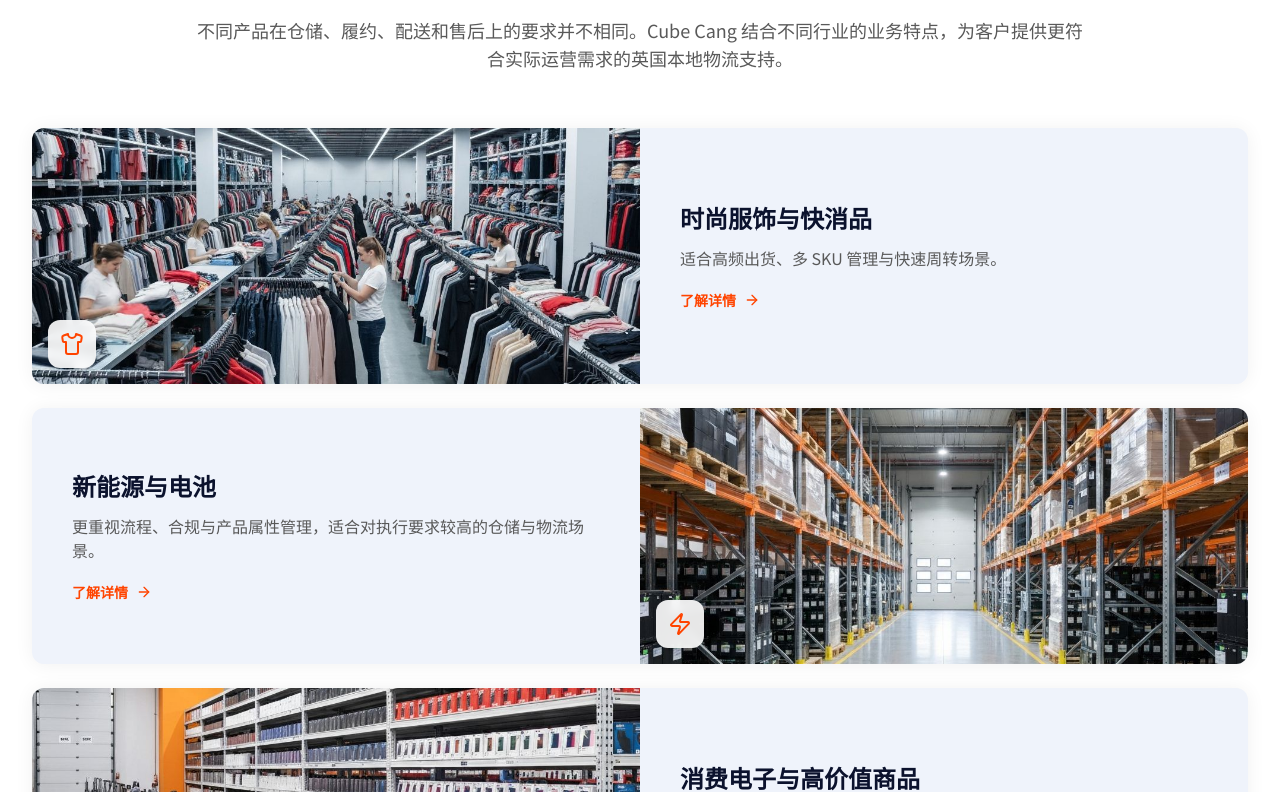
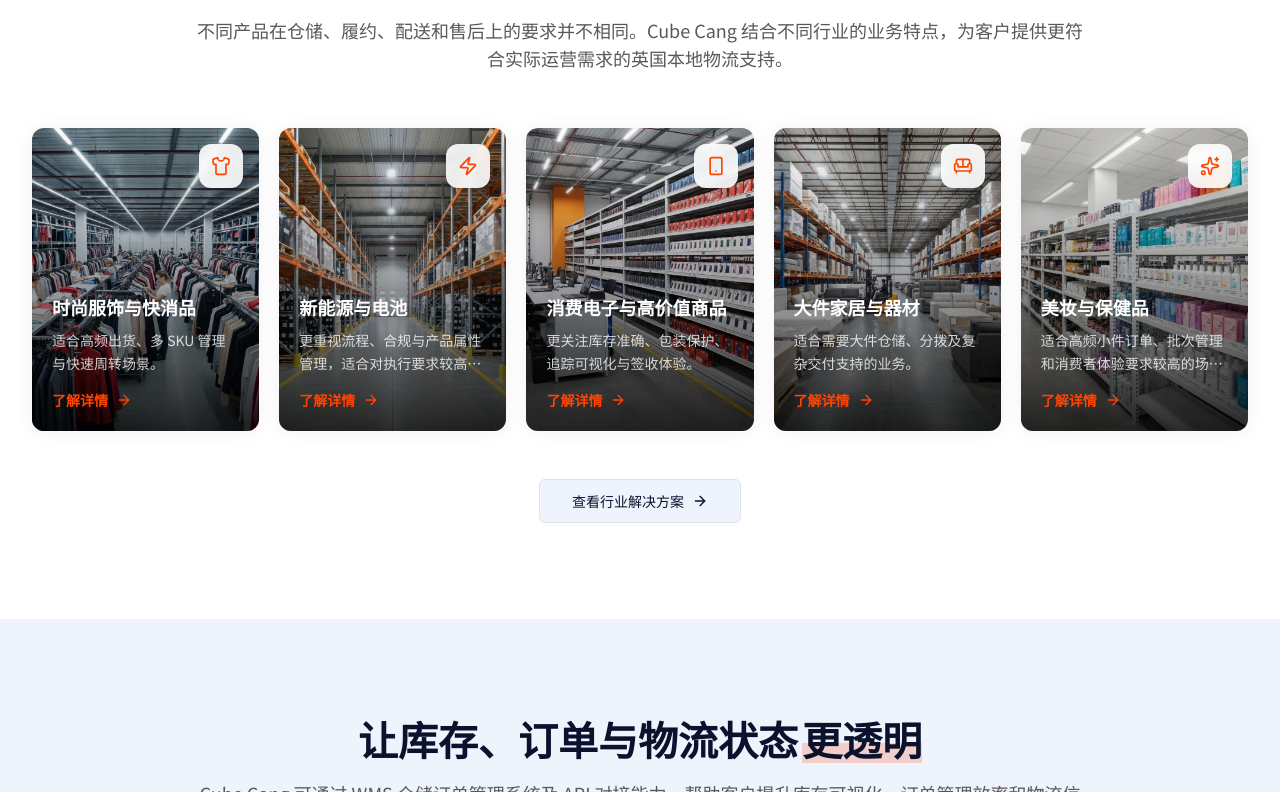
Before and after one commit to ZJVB/v0-chinese-website-clone, a Next.js app: page / in a window 1280 px wide. Shown: the part 4408-5200 px from the top of the page. Built offline with nearby package versions, Linux system fonts and the light colour scheme.

Commit message:
feat: redesign industry sector grid with interactive card enhancements
Update grid layout to horizontal with image-based cards, add
hover effects and click navigation for improved UX.

```diff
--- a/components/industries-section.tsx
+++ b/components/industries-section.tsx
@@ -30,14 +30,14 @@ const industries = [
     icon: Sofa,
     title: "大件家居与器材",
     description: "适合需要大件仓储、分拨及复杂交付支持的业务。",
-    href: "/industries/furniture",
+    href: "/industries/home-garden",
     image: "/images/industry-furniture.jpg",
   },
   {
     icon: Sparkles,
     title: "美妆与保健品",
     description: "适合高频小件订单、批次管理和消费者体验要求较高的场景。",
-    href: "/industries/beauty",
+    href: "/industries/health",
     image: "/images/industry-beauty.jpg",
   },
 ];
@@ -52,35 +52,35 @@ export function IndustriesSection() {
           subtitle="不同产品在仓储、履约、配送和售后上的要求并不相同。Cube Cang 结合不同行业的业务特点，为客户提供更符合实际运营需求的英国本地物流支持。"
         />
 
-        <div className="mt-14 flex flex-col gap-6">
-          {industries.map((item, index) => (
+        <div className="mt-14 grid grid-cols-1 gap-5 sm:grid-cols-2 lg:grid-cols-5">
+          {industries.map((item) => (
             <Link
               key={item.title}
               href={item.href}
-              className={`group flex flex-col overflow-hidden rounded-xl bg-background shadow-[0_1px_19px_0_rgba(0,0,0,0.06)] transition-all duration-300 hover:shadow-[0_8px_30px_rgba(0,0,0,0.12)] md:flex-row ${
-                index % 2 === 1 ? "md:flex-row-reverse" : ""
-              }`}
+              className="group relative block aspect-[3/4] overflow-hidden rounded-xl shadow-[0_1px_19px_0_rgba(0,0,0,0.06)] transition-all duration-300 hover:shadow-[0_8px_30px_rgba(0,0,0,0.15)]"
             >
-              {/* Image */}
-              <div className="relative h-56 w-full overflow-hidden md:h-64 md:w-2/5 lg:w-1/2">
+              {/* Background Image */}
               <Image
                 src={item.image}
                 alt={item.title}
                 fill
                 className="object-cover transition-all duration-500 group-hover:scale-110 group-hover:brightness-110"
               />
-                <div className="absolute inset-0 bg-gradient-to-t from-black/30 to-transparent opacity-0 transition-opacity duration-300 group-hover:opacity-100" />
-                <div className="absolute bottom-4 left-4 flex h-12 w-12 items-center justify-center rounded-xl bg-white/90 shadow-lg backdrop-blur-sm transition-transform duration-300 group-hover:scale-110">
-                  <item.icon className="h-6 w-6 text-primary" />
-                </div>
+
+              {/* Gradient Overlay */}
+              <div className="absolute inset-0 bg-gradient-to-t from-black/80 via-black/30 to-transparent transition-all duration-300 group-hover:from-black/90 group-hover:via-black/40" />
+
+              {/* Icon Badge */}
+              <div className="absolute right-4 top-4 flex h-11 w-11 items-center justify-center rounded-xl bg-white/90 shadow-lg backdrop-blur-sm transition-transform duration-300 group-hover:scale-110">
+                <item.icon className="h-5 w-5 text-primary" />
               </div>
 
-              {/* Content */}
-              <div className="flex flex-1 flex-col justify-center p-6 md:p-8 lg:p-10">
-                <h3 className="mb-3 text-xl font-bold text-foreground transition-colors duration-300 group-hover:text-primary lg:text-2xl">
+              {/* Content Overlay */}
+              <div className="absolute inset-x-0 bottom-0 p-5">
+                <h3 className="mb-2 text-lg font-bold text-white transition-colors duration-300 group-hover:text-primary">
                   {item.title}
                 </h3>
-                <p className="mb-5 text-sm leading-relaxed text-muted-foreground lg:text-base">
+                <p className="mb-3 line-clamp-2 text-sm leading-relaxed text-white/80">
                   {item.description}
                 </p>
                 <span className="inline-flex items-center gap-2 text-sm font-semibold text-primary transition-all duration-300 group-hover:gap-3">
```
Lines whose indentation alone changed are shown as unchanged.
